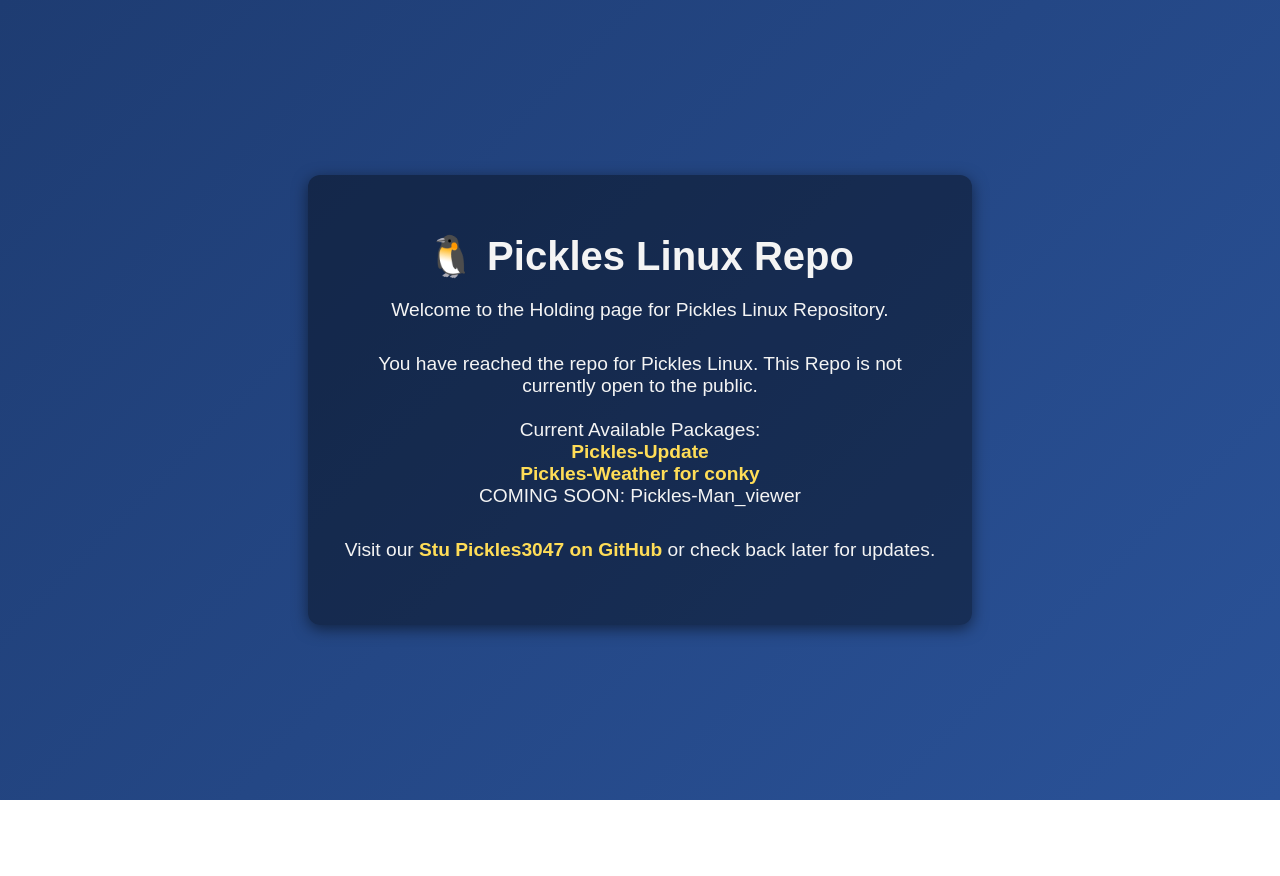
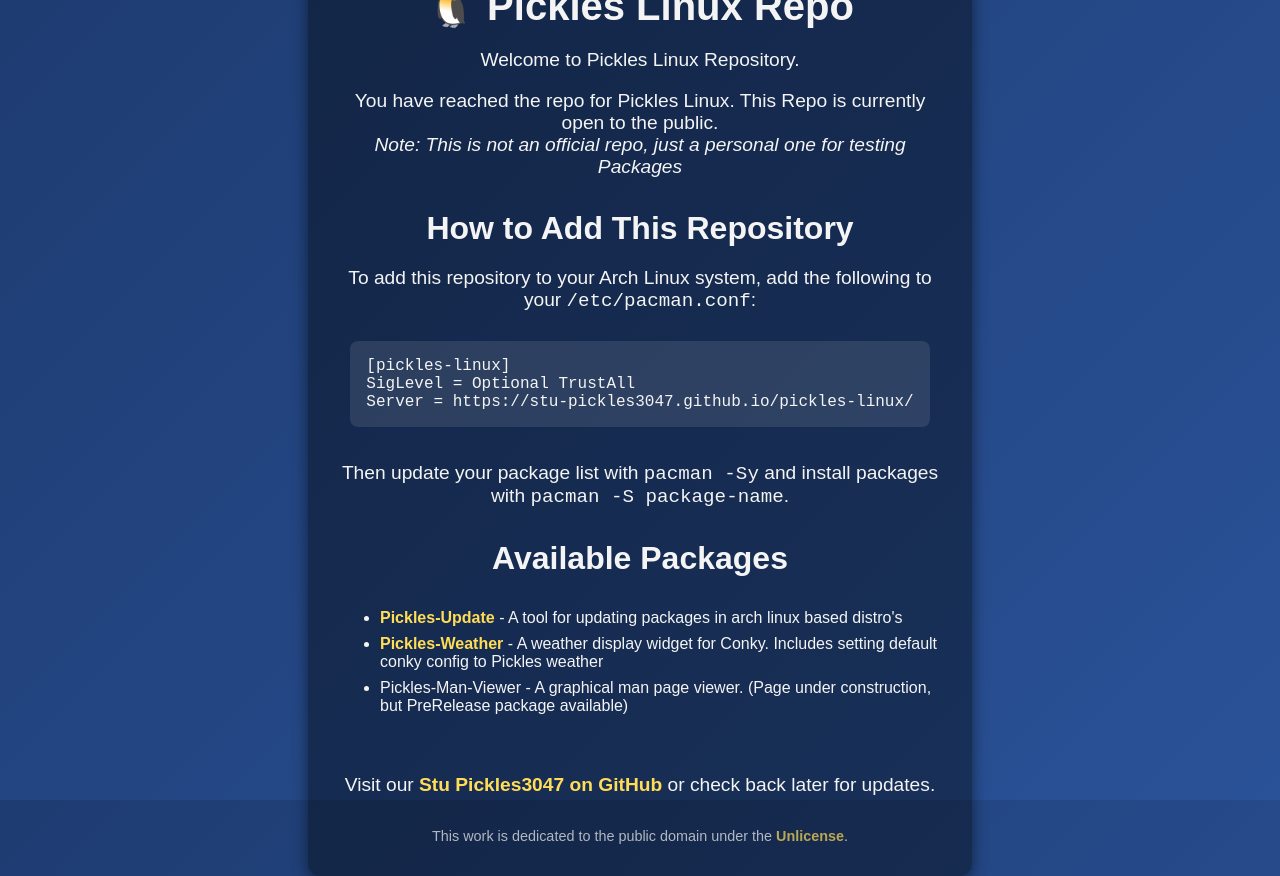
Before and after one commit to Stu-Pickles3047/pickles-linux, a plain HTML site: page index.html in a window 1280 px wide. Before the commit the page ends 800 px from the top, so only its background shows below. Drawn offline with Linux system fonts and the light colour scheme.

Commit message:
Edits to Index and READ.me

```diff
--- a/index.html
+++ b/index.html
@@ -27,9 +27,33 @@
       font-size: 2.5rem;
       margin-bottom: 1rem;
     }
+    h2 {
+      font-size: 2rem;
+      margin-top: 2rem;
+      margin-bottom: 1rem;
+    }
     p {
       font-size: 1.2rem;
+      margin-bottom: 1rem;
+    }
+    ul {
+      text-align: left;
+      display: inline-block;
       margin-bottom: 2rem;
+    }
+    li {
+      margin-bottom: 0.5rem;
+    }
+    pre {
+      background: rgba(255, 255, 255, 0.1);
+      padding: 1rem;
+      border-radius: 8px;
+      text-align: left;
+      display: inline-block;
+      margin-bottom: 1rem;
+    }
+    code {
+      font-family: 'Courier New', monospace;
     }
     .footer {
       font-size: 0.9rem;
@@ -49,21 +73,30 @@
 <body>
   <div class="container">
     <h1>🐧 Pickles Linux Repo</h1>
-    <p>Welcome to the Holding page for Pickles Linux Repository.</p>
+    <p>Welcome to Pickles Linux Repository.</p>
     <p>
       You have reached the repo for Pickles Linux.
-      This Repo is not currently open to the public.<br><br>
-      Current Available Packages:<br>
-      <a href="https://github.com/Stu-Pickles3047/pickles-update">Pickles-Update</a><br>
-      <a href="https://github.com/Stu-Pickles3047/Pickles-Weather">Pickles-Weather for conky</a><br>
-      COMING SOON: Pickles-Man_viewer<br>
-
+      This Repo is currently open to the public. <br>
+      <em>Note: This is not an official repo, just a personal one for testing Packages</em>
+      <br>
     </p>
+    <h2>How to Add This Repository</h2>
+    <p>To add this repository to your Arch Linux system, add the following to your <code>/etc/pacman.conf</code>:</p>
+    <pre><code>[pickles-linux]
+SigLevel = Optional TrustAll
+Server = https://stu-pickles3047.github.io/pickles-linux/</code></pre>
+    <p>Then update your package list with <code>pacman -Sy</code> and install packages with <code>pacman -S package-name</code>.</p>
+    <h2>Available Packages</h2>
+    <ul>
+      <li><a href="https://github.com/Stu-Pickles3047/pickles-update">Pickles-Update</a> - A tool for updating packages in arch linux based distro's</li>
+      <li><a href="https://github.com/Stu-Pickles3047/Pickles-Weather">Pickles-Weather</a> - A weather display widget for Conky. Includes setting default conky config to Pickles weather</li>
+      <li>Pickles-Man-Viewer - A graphical man page viewer. (Page under construction, but PreRelease package available)</li>
+    </ul>
     <p>
       Visit our <a href="https://github.com/Stu-Pickles3047">Stu Pickles3047 on GitHub</a> or check back later for updates.
     </p>
     <div class="footer">
-
+      This work is dedicated to the public domain under the <a href="https://unlicense.org/">Unlicense</a>.
     </div>
   </div>
 </body>
```
Also changed, not shown: 1 other file.
